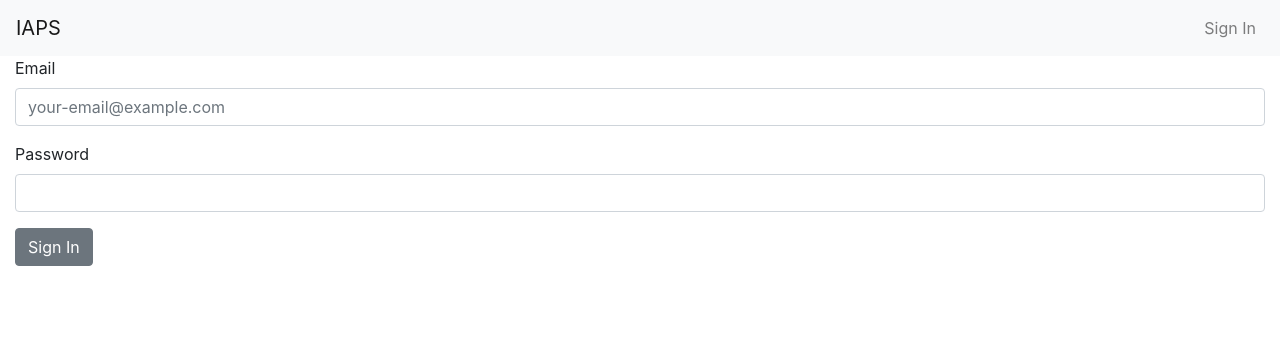
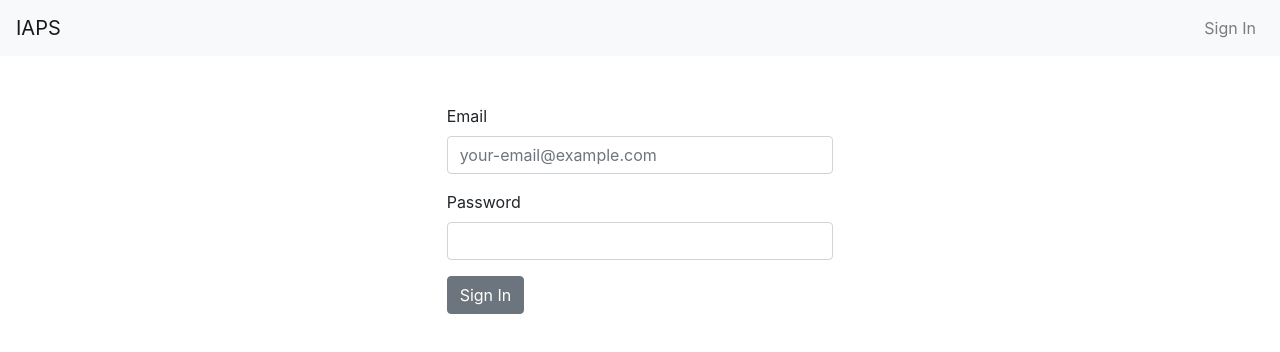
Before and after one commit to gr1d99/iaas-react, a React (Create React App) app: page /sign_in in a window 1280 px wide. Shown: the top 352 px of the page. Built offline with nearby package versions, Linux system fonts and the light colour scheme.

Commit message:
login: add red color to login errors

```diff
--- a/src/components/Login/Login.js
+++ b/src/components/Login/Login.js
@@ -10,7 +10,7 @@ import {
     Input
 } from 'reactstrap';
 
-import { withRouter, Redirect } from 'react-router-dom';
+import { withRouter } from 'react-router-dom';
 
 import { createUserSession } from './../../redux/actions';
 import { STATUSES} from "../../redux/actionTypes";
@@ -133,8 +133,8 @@ class Login extends React.Component {
 
     render() {
         return (
-            <div>
-                <div id='id_form_errors'></div>
+            <div className="col-md-4 offset-4 mt-5">
+                <div id='id_form_errors' className='text-danger'></div>
                 <Form onSubmit={this.handleSubmit}>
                     <FormGroup>
                         <Label for='id_email'>Email</Label>
```
Also changed, not shown: src/components/AlertBox/index.js (added, +12 -0 lines).
